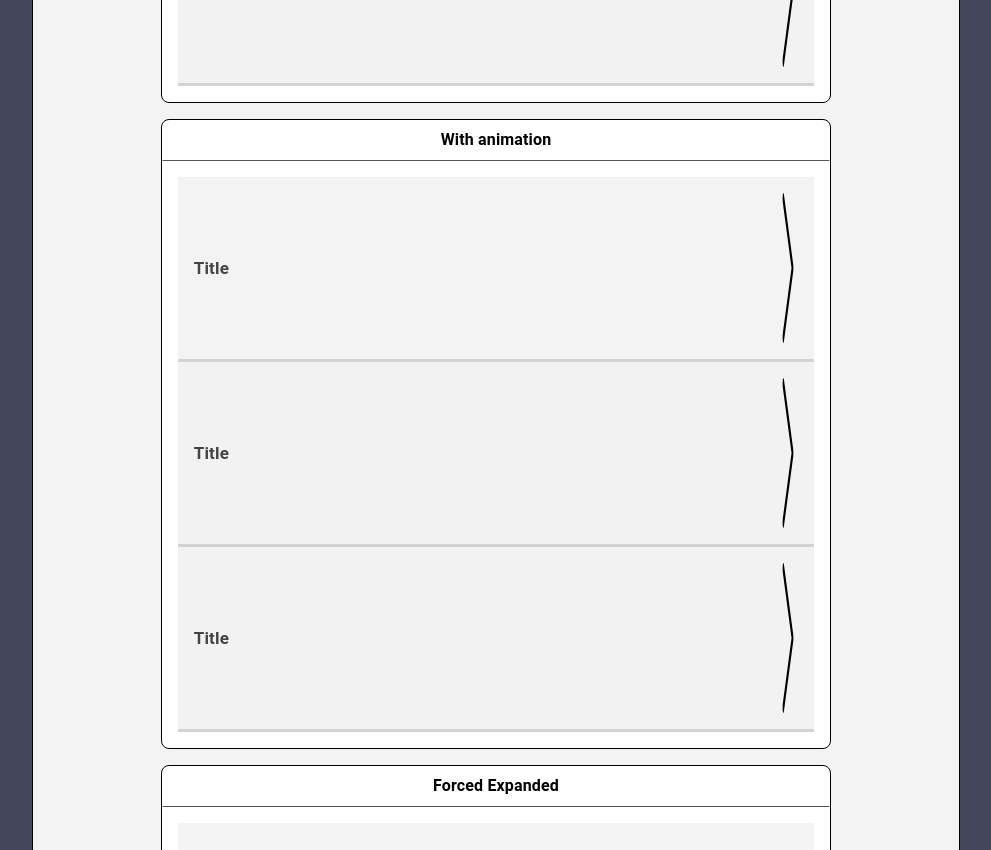
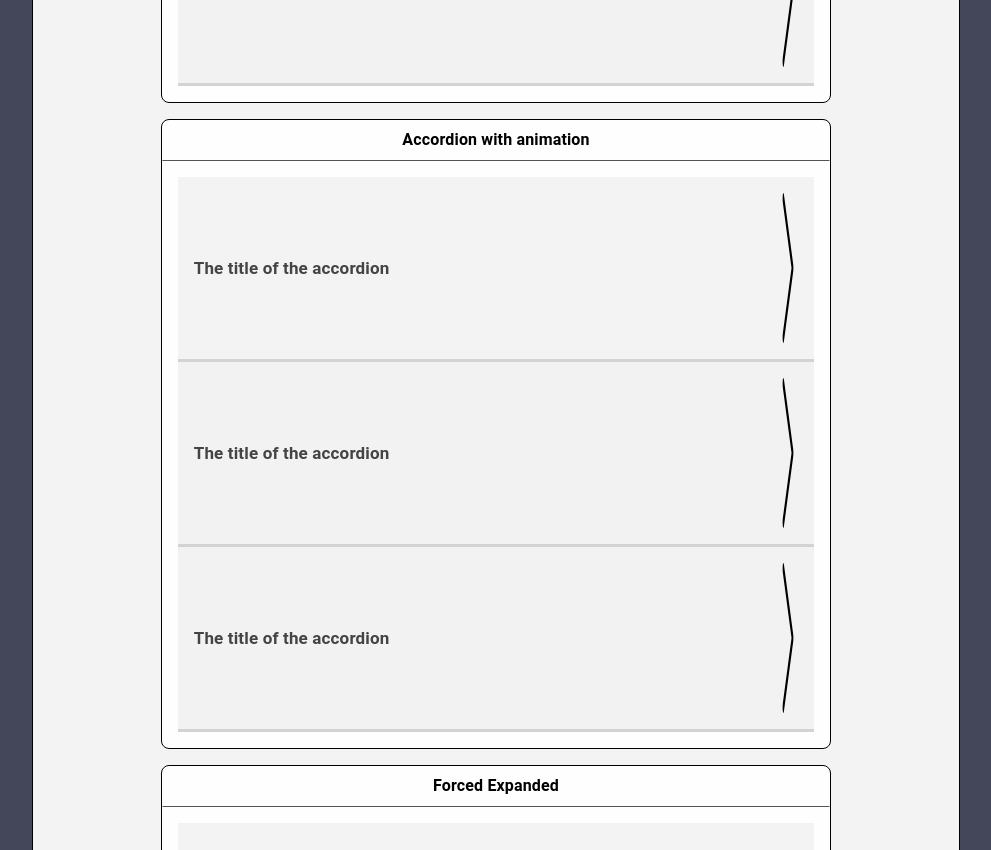
Before and after one commit to rojahno/Rojos, a React (Create React App) app in the folder rojo/: page /#/accordion in a window 1280 px wide. Shown: the part 780-1630 px from the top of the page, without its empty margins (144-1135 px from the left). Built offline with nearby package versions, Linux system fonts and the light colour scheme.

Commit message:
Cleaned up examples

```diff
--- a/rojo/src/components/displayPage/StartPage.tsx
+++ b/rojo/src/components/displayPage/StartPage.tsx
@@ -17,7 +17,7 @@ import {
   CircleLoaderExample,
   IconLoaderExample,
 } from "../examples/LoaderExample";
-import { CollapsibleExample } from "../examples/CollapsibleExample";
+import { CollapsibleExample } from "../examples/AccordionExample";
 import { ModalExample } from "../examples/ModalExample";
 import { CardExample } from "../examples/CardExample";
 import { Content } from "../layout/Content";
--- a/rojo/src/components/effects/Hover.tsx
+++ b/rojo/src/components/effects/Hover.tsx
@@ -35,9 +35,17 @@ export const RadientHover = (props: RadientHoverProps) => {
     setInElement(false);
   };
 
-  let mouseOver = () => {
+  // Used to set the correct position if the users mouse starts in the hoverBox
+  let mouseOver = (e: any) => {
     if (!inElemnt) {
       setInElement(true);
+      let rect = HoverElement.current?.getBoundingClientRect();
+      if (rect !== undefined) {
+        let x = e.clientX - rect.left; //x position within the element.
+        let y = e.clientY - rect.top; //y position within the element.
+        setX(x);
+        setY(y);
+      }
     }
   };
 
--- a/rojo/src/components/examples/CollapsibleExample.tsx
+++ b/rojo/src/components/examples/AccordionExample.tsx
@@ -1,3 +1,4 @@
+import { useEffect } from "react";
 import styled from "styled-components";
 import { Card } from "../cards/Card";
 import { Accordion } from "../dataDisplay/Accordion";
@@ -11,6 +12,13 @@ const AccordionText = styled.p`
 `;
 
 export const CollapsibleExample = () => {
+  useEffect(() => {
+    //Prevents the auto scroll from the forced expanding accordion
+    const scrollToTop = () => {
+      window.scrollTo(0, 0);
+    };
+    scrollToTop();
+  });
   return (
     <ComponentExample title={"Collapsible example"}>
       <Card width={"75%"} title={"Normal Accordion"}>
@@ -40,9 +48,9 @@ export const CollapsibleExample = () => {
         </SimpleContainer>
       </Card>
 
-      <Card width={"75%"} title={"With animation"}>
+      <Card width={"75%"} title={"Accordion with animation"}>
         <SimpleContainer>
-          <Accordion title={"Title"} animation={true}>
+          <Accordion title={"The title of the accordion"} animation={true}>
             <AccordionText>
               Lorem ipsum dolor sit amet consectetur adipisicing elit. Magni sunt repudiandae, eligendi dolorem nam quod illo reprehenderit vero, corrupti dolores excepturi quidem animi vitae
               accusantium repellendus eveniet? Fugiat, beatae architecto! Lorem ipsum dolor, sit amet consectetur adipisicing elit. Harum commodi rerum neque quaerat quasi reiciendis cumque officiis
@@ -50,7 +58,7 @@ export const CollapsibleExample = () => {
               reiciendis vel molestiae eos quae, rem necessitatibus. Aliquid iste maxime labore perspiciatis eum mollitia provident nihil dolorum iure.
             </AccordionText>
           </Accordion>
-          <Accordion title={"Title"} animation={true}>
+          <Accordion title={"The title of the accordion"} animation={true}>
             <AccordionText>
               Lorem ipsum dolor sit amet consectetur adipisicing elit. Magni sunt repudiandae, eligendi dolorem nam quod illo reprehenderit vero, corrupti dolores excepturi quidem animi vitae
               accusantium repellendus eveniet? Fugiat, beatae architecto! Lorem ipsum dolor, sit amet consectetur adipisicing elit. Harum commodi rerum neque quaerat quasi reiciendis cumque officiis
@@ -58,7 +66,7 @@ export const CollapsibleExample = () => {
               reiciendis vel molestiae eos quae, rem necessitatibus. Aliquid iste maxime labore perspiciatis eum mollitia provident nihil dolorum iure.
             </AccordionText>
           </Accordion>
-          <Accordion title={"Title"} animation={true}>
+          <Accordion title={"The title of the accordion"} animation={true}>
             <AccordionText>
               Lorem ipsum dolor sit amet consectetur adipisicing elit. Magni sunt repudiandae, eligendi dolorem nam quod illo reprehenderit vero, corrupti dolores excepturi quidem animi vitae
               accusantium repellendus eveniet? Fugiat, beatae architecto! Lorem ipsum dolor, sit amet consectetur adipisicing elit. Harum commodi rerum neque quaerat quasi reiciendis cumque officiis
--- a/rojo/src/components/examples/EffectsExample.tsx
+++ b/rojo/src/components/examples/EffectsExample.tsx
@@ -4,11 +4,10 @@ import { Box } from "../layout/Box";
 import { ComponentExample } from "./ComponentExample";
 
 const HoverBox = styled.div`
-  width: 100%;
-  height: 100%;
   display: flex;
   justify-content: center;
   align-items: center;
+  flex-direction: column;
 `;
 
 const HoverText = styled.p`
--- a/rojo/src/components/showcase/CollapsibleShowCase.tsx
+++ b/rojo/src/components/showcase/CollapsibleShowCase.tsx
@@ -14,7 +14,7 @@ export const DataDisplayShowCase = () => {
     <div>
       <ShowCase title={"Data Display"}>
         <Link to={"/accordion"}>
-          <Card hoverable={true} title={"Collapsible"}>
+          <Card hoverable={true} title={"Accordion"}>
             <Image src={SVGLayout} />
           </Card>
         </Link>
```
